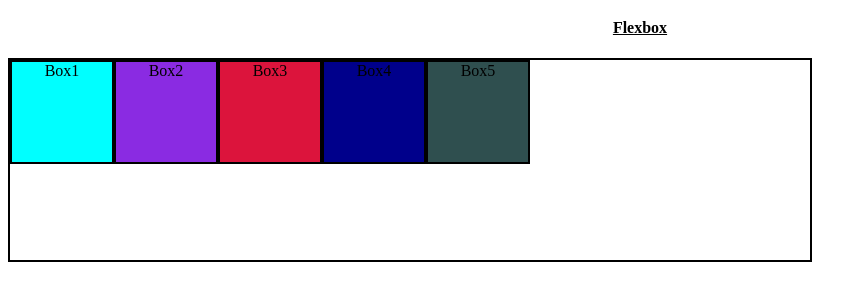
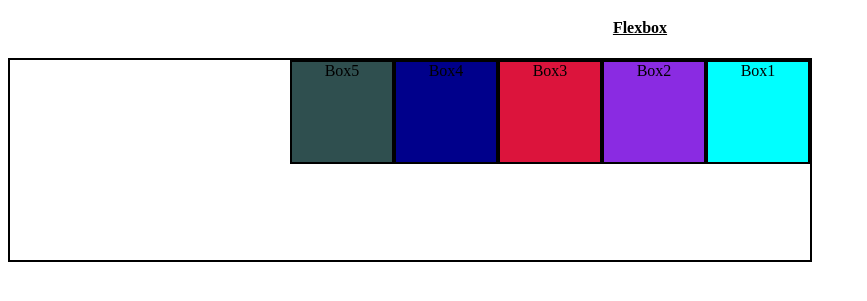
Before and after one commit to Noorunnabi-1/CSS-Tutorial, a plain HTML site: page cssLevel4/index4.html in a window 1280 px wide. Shown: the part 61-362 px from the top of the page, without its empty margins (0-867 px from the left). Drawn offline with Linux system fonts and the light colour scheme.

Commit message:
add fles direction row-reverse

```diff
--- a/cssLevel4/style4.css
+++ b/cssLevel4/style4.css
@@ -16,4 +16,6 @@ div {
     width: 800px;
     height: 200px;
     display: flex;
+    flex-direction: row-reverse;
+    /* by default all elements are in row direction*/
 }
```
